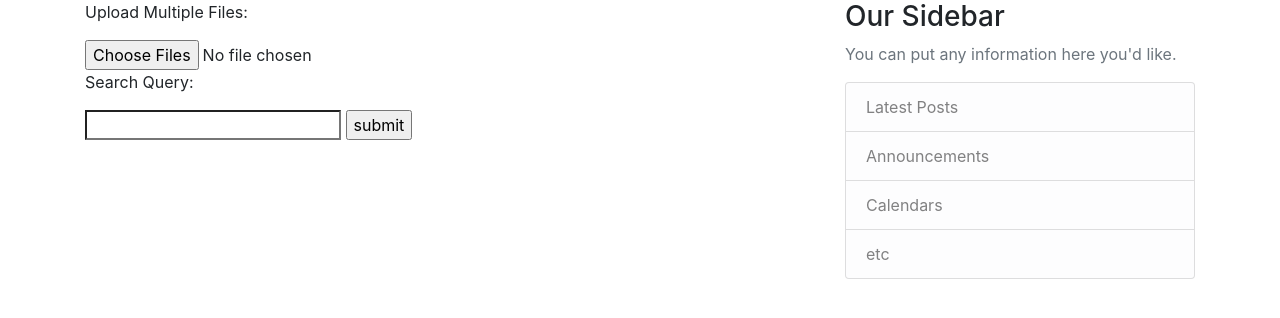
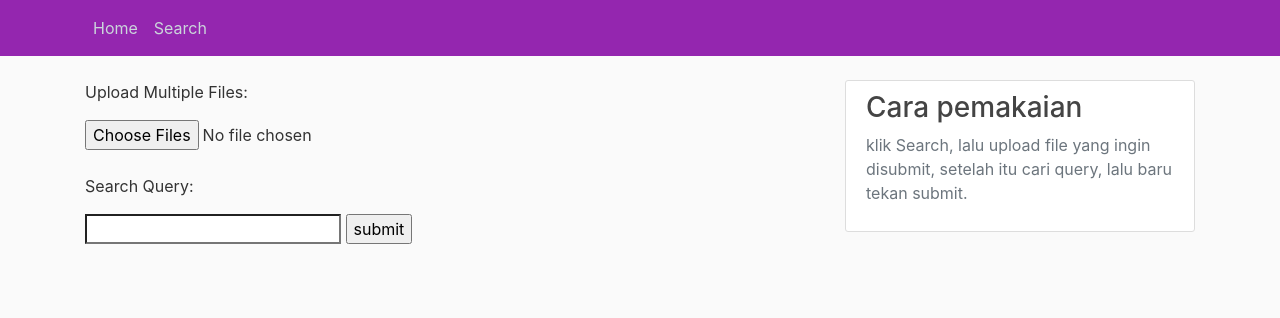
Before and after one commit to RizkyAnggita/simple-search-engine, a Flask app: page /search in a window 1280 px wide. Shown: the top 318 px of the page. Run offline with Flask 2, Linux system fonts and the light colour scheme; some libraries are stand-ins or nearby versions.

Commit message:
frontend

```diff
--- a/app.py
+++ b/app.py
@@ -19,8 +19,7 @@
 
 @app.route("/")
 def home():
-    a = "Rizky Anggita"
-    return f"<h1>Hello{a}</h1>"
+    return render_template("home.html")
 
 @app.route("/test")
 def test():
@@ -31,10 +30,7 @@
 def show(filename):
 
     data = docs.open_doc(filename)
-    return f"""
-    <h2>{filename} </h2>
-    <p> {data} </p>
-    """
+    return render_template("view.html", filename = filename, data = data)
 
 @app.route("/search", methods=["POST", "GET"])
 def search():
--- a/static/main.css
+++ b/static/main.css
@@ -0,0 +1,80 @@
+body {
+    background: #fafafa;
+    color: #333333;
+    margin-top: 5rem;
+  }
+
+  h1, h2, h3, h4, h5, h6 {
+    color: #444444;
+  }
+
+  .bg-steel {
+    background-color: #9426af;
+  }
+
+  .site-header .navbar-nav .nav-link {
+    color: #cbd5db;
+  }
+
+  .site-header .navbar-nav .nav-link:hover {
+    color: #ffffff;
+  }
+
+  .site-header .navbar-nav .nav-link.active {
+    font-weight: 500;
+  }
+
+  .content-section {
+    background: #ffffff;
+    padding: 10px 20px;
+    border: 1px solid #dddddd;
+    border-radius: 3px;
+    margin-bottom: 20px;
+  }
+
+  .article-title {
+    color: #444444;
+  }
+
+  a.article-title:hover {
+    color: #428bca;
+    text-decoration: none;
+  }
+
+  .article-content {
+    white-space: pre-line;
+  }
+
+  .article-img {
+    height: 65px;
+    width: 65px;
+    margin-right: 16px;
+  }
+
+  .article-metadata {
+    padding-bottom: 1px;
+    margin-bottom: 4px;
+    border-bottom: 1px solid #e3e3e3
+  }
+
+  .article-metadata a:hover {
+    color: #333;
+    text-decoration: none;
+  }
+
+  .article-svg {
+    width: 25px;
+    height: 25px;
+    vertical-align: middle;
+  }
+
+  .account-img {
+    height: 125px;
+    width: 125px;
+    margin-right: 20px;
+    margin-bottom: 16px;
+  }
+
+  .account-heading {
+    font-size: 2.5rem;
+  }
--- a/templates/index.html
+++ b/templates/index.html
@@ -4,7 +4,7 @@
     <form action="#" method="POST" enctype="multipart/form-data">
         <p>Upload Multiple Files: </p>
         <input type="file" name="files[]" multiple="true", autocomplete="off", required>
-        <p>Search Query: </p>
+        <p><br/>Search Query: </p>
         <input type="search" name="query">
         <input type="submit" value="submit">
     </form>
--- a/templates/layout.html
+++ b/templates/layout.html
@@ -11,9 +11,9 @@
     <link rel="stylesheet" type="text/css" href="{{ url_for('static', filename='main.css') }}">
 
     {% if title %}
-        <title>Flask Blog - {{ title }}</title>
+        <title>Keqing Engine - {{ title }}</title>
     {% else %}
-        <title>Flask Blog</title>
+        <title>Keqing Engine</title>
     {% endif %}
 </head>
 <body>
@@ -26,13 +26,7 @@
           <div class="collapse navbar-collapse" id="navbarToggle">
             <div class="navbar-nav mr-auto">
               <a class="nav-item nav-link" href="/">Home</a>
-              <a class="nav-item nav-link" href="/about">About</a>
-            </div>
-            <!-- Navbar Right Side -->
-            <div class="navbar-nav">
-              <a class="nav-item nav-link" href="/login">Login</a>
-              <a class="nav-item nav-link" href="/register">Register</a>
-            </div>
+              <a class="nav-item nav-link" href="/search">Search</a>
           </div>
         </div>
       </nav>
@@ -44,14 +38,8 @@
         </div>
         <div class="col-md-4">
           <div class="content-section">
-            <h3>Our Sidebar</h3>
-            <p class='text-muted'>You can put any information here you'd like.
-              <ul class="list-group">
-                <li class="list-group-item list-group-item-light">Latest Posts</li>
-                <li class="list-group-item list-group-item-light">Announcements</li>
-                <li class="list-group-item list-group-item-light">Calendars</li>
-                <li class="list-group-item list-group-item-light">etc</li>
-              </ul>
+            <h3>Cara pemakaian</h3>
+            <p class='text-muted'>klik Search, lalu upload file yang ingin disubmit, setelah itu cari query, lalu baru tekan submit.
             </p>
           </div>
         </div>
--- /dev/null
+++ b/uploads/korupsi_di_indonesia.txt
@@ -0,0 +1,4 @@
+Berdasarkan penelusuran CNNIndonesia.com, ada sejumlah kasus korupsi di Indonesia yang nilai kerugiannya divonis lebih dari 100 miliar.
+Pertama, kasus Mantan Ketua DPR Setya Novanto yang divonis 15 tahun penjara dan denda Rp500 juta.
+Setnov dinilai terbukti secara sah dan meyakinkan bersalah melakukan korupsi proyek pengadaan KTP Elektronik (e-KTP), yang ditaksir merugikan negara hingga Rp2,3 triliun.
+Setnov di meja hakim terbukti melanggar pasal 3 Undang-Undang Nomor 31 Tahun 1999 sebagaimana telah diubah dalam Undang-Undang Nomor 20 Tahun 2001 tentang Pemberantasan Tindak Pidana Korupsi juncto Pasal 55 ayat (1) ke-1 KUHP.
--- /dev/null
+++ b/uploads/perang_bubat.txt
@@ -0,0 +1,3 @@
+Perang Bubat adalah perang yang terjadi pada tahun 1279 Saka atau 1357 M pada abad ke-14, yaitu pada masa pemerintahan raja Majapahit Hayam Wuruk.
+Perang terjadi akibat perselisihan antara Mahapatih Gajah Mada dari Majapahit dengan Prabu Maharaja Linggabuana dari Kerajaan Sunda di Pesanggrahan Bubat, yang mengakibatkan tewasnya seluruh rombongan Sunda.
+Sumber-sumber rujukan tertua mengenai adanya perang ini terutama adalah Serat Pararaton serta Kidung Sunda dan Kidung Sundayana yang berasal dari Bali.
--- /dev/null
+++ b/uploads/teknologi_masa_kini.txt
@@ -0,0 +1,3 @@
+Saat ini, perkembangan teknologi sangat pesat.
+Setiap harinya selalu muncul teknologi baru yang memukau.
+Indonesia juga tidak boleh ketinggalan dengan laju perubahan kemajuan teknologi di dunia.
```
Also changed, not shown: templates/home.html (added, +10 -0 lines), images/keqingimage.jpg (added), templates/view.html (added), 1 other file.
